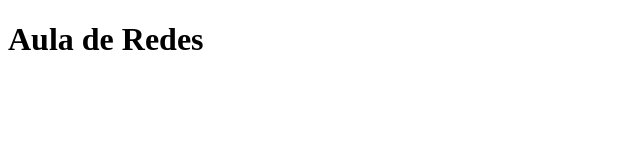
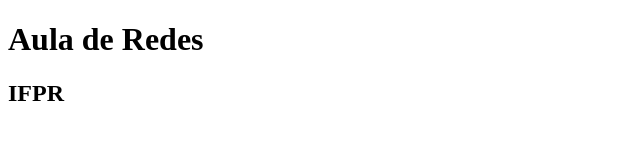
Before and after one commit to VitorLimaSiqueira/VitorLimaCICD, a plain HTML site: page index.html in a window 1280 px wide. Shown: the whole page, without its empty margins (0-640 px from the left). Drawn offline with Linux system fonts and the light colour scheme.

Commit message:
Add files via upload

```diff
--- a/index.html
+++ b/index.html
@@ -7,5 +7,6 @@
 </head>
 <body>
     <h1>Aula de Redes</h1>
+    <h2>IFPR</h2>
 </body>
 </html>
```
